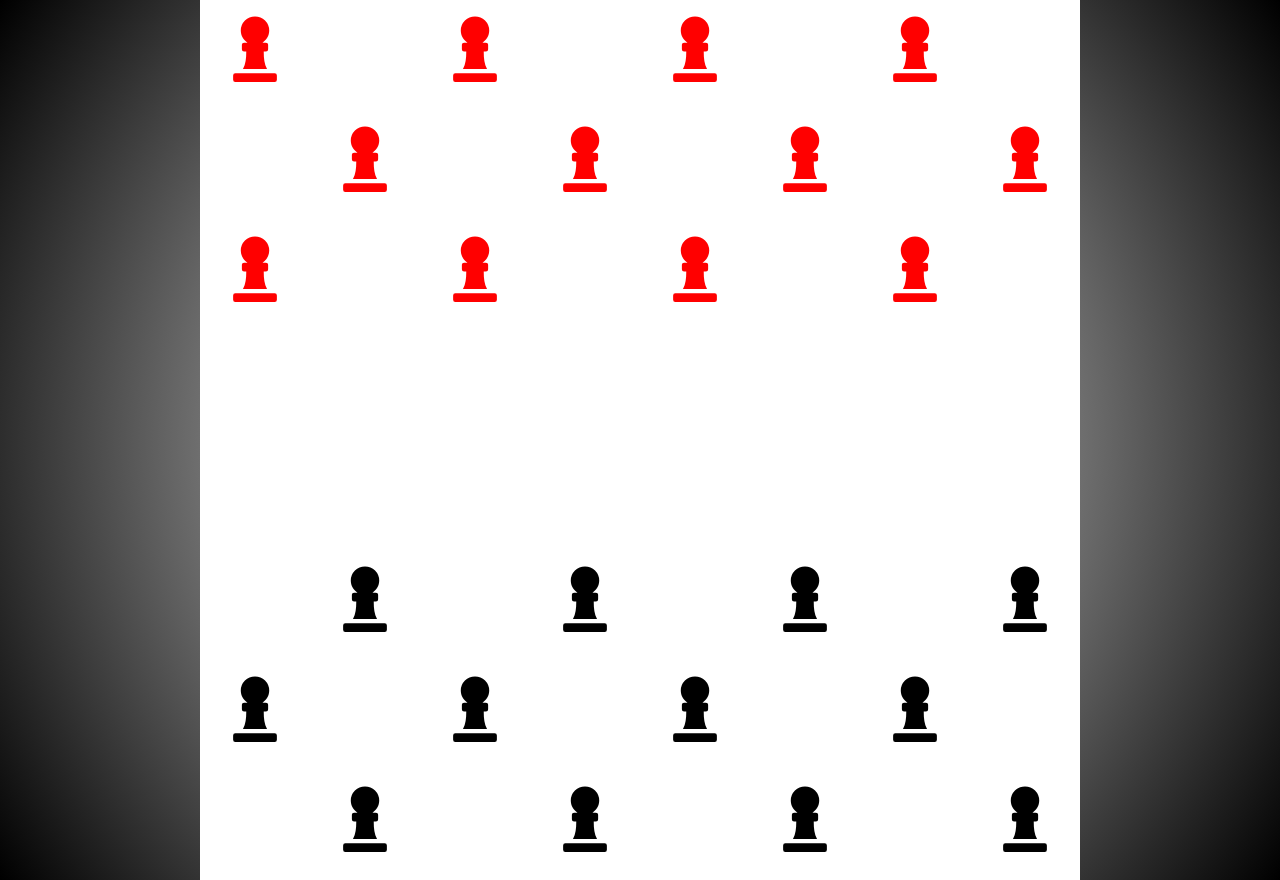
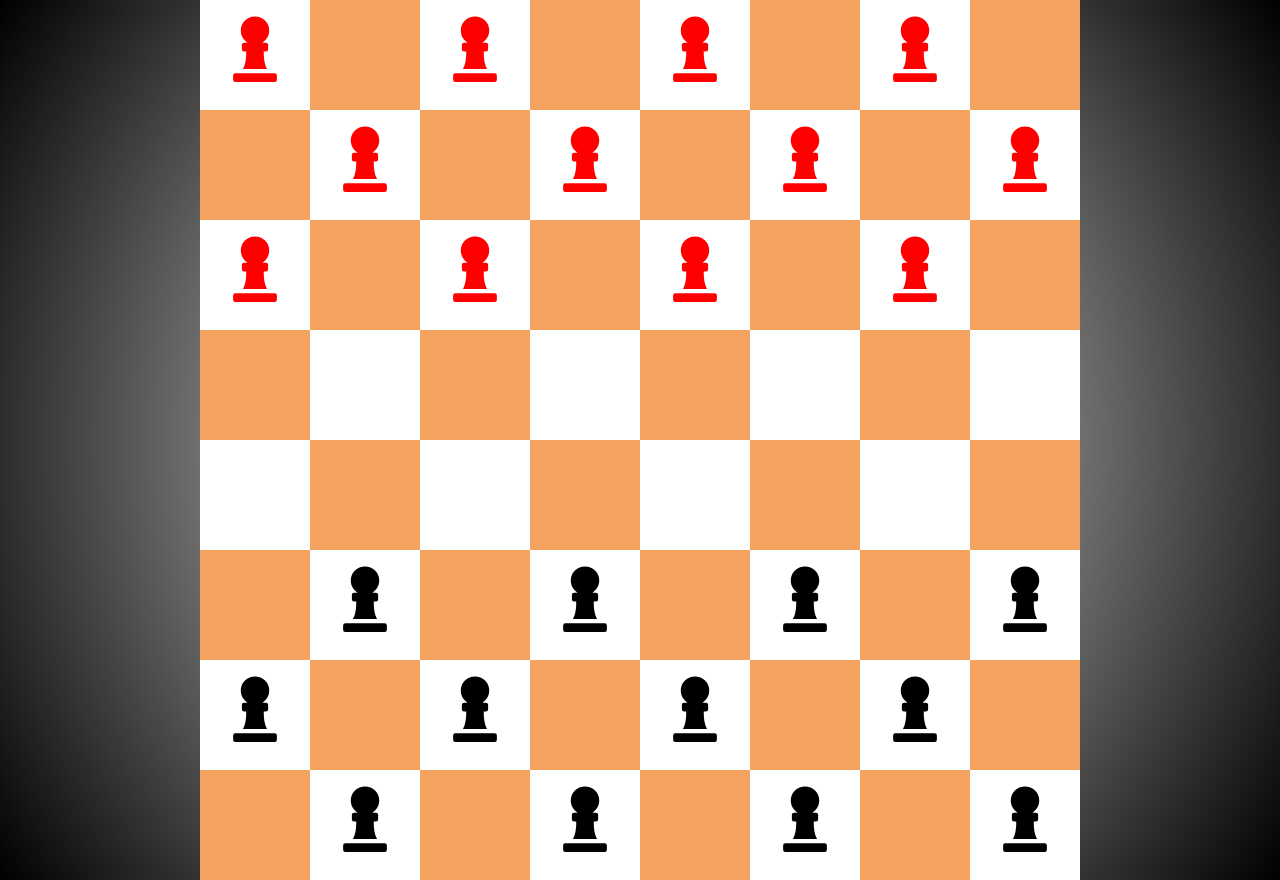
Before and after one commit to DevLukaHere/checkers, a React (Create React App) app: page / in a window 1280 px wide. Built offline with nearby package versions, Linux system fonts and the light colour scheme.

Commit message:
Fixed styles, changed files format

```diff
--- a/src/components/Board.tsx
+++ b/src/components/Board.tsx
@@ -1,4 +1,4 @@
-import { useState, useEffect, useContext } from 'react';
+import { useState, useEffect, ReactNode } from 'react';
 import Field from './Field';
 
 export type BoardProps = {
@@ -19,7 +19,7 @@ const Board = ({ pattern }: BoardProps) => {
     row: number,
     column: number,
     type: fieldType
-  ) => {
+  ): JSX.Element | null => {
     switch (type) {
       case fieldType.BLANK:
         return (
@@ -98,25 +98,26 @@ const Board = ({ pattern }: BoardProps) => {
     }
   };
 
-  const [board, setBoard] = useState<JSX.Element[][] | null>(null);
+  const [board, setBoard] = useState<JSX.Element[] | null>(null);
 
   const createBoardFromPattern = () => {
     //create board
-    let board = new Array(pattern.length);
+    let newBoard: JSX.Element[] = [];
 
     //create rows
-    let newRow = [];
+    let newRow: ReactNode[] | null = [];
     for (let row = 0; row < pattern.length; row++) {
       for (let column = 0; column < pattern[0].length; column++) {
         //fill row
         newRow.push(transformNumberToField(row, column, pattern[row][column]));
       }
       //add row to board and clear
-      board.push(<tr key={row}>{newRow}</tr>);
+      newBoard[row] = <tr key={row}>{newRow}</tr>;
       newRow = [];
     }
 
-    setBoard(board);
+    console.log(newBoard);
+    setBoard(newBoard);
   };
 
   useEffect(() => {
--- a/src/components/Field.tsx
+++ b/src/components/Field.tsx
@@ -1,4 +1,4 @@
-import { useState, useEffect, useContext } from 'react';
+import { useState, useEffect } from 'react';
 import { FaChessPawn } from 'react-icons/fa';
 
 export type FieldProps = {
--- a/src/index.scss
+++ b/src/index.scss
@@ -33,9 +33,6 @@ body {
 
 table {
   border-spacing: 0;
-}
-
-.container {
   tr:nth-child(odd) td:nth-child(even),
   tr:nth-child(even) td:nth-child(odd) {
     background: sandybrown;
```
Also changed, not shown: src/App.tsx (renamed from src/App.js), src/index.tsx (renamed from src/index.js).
